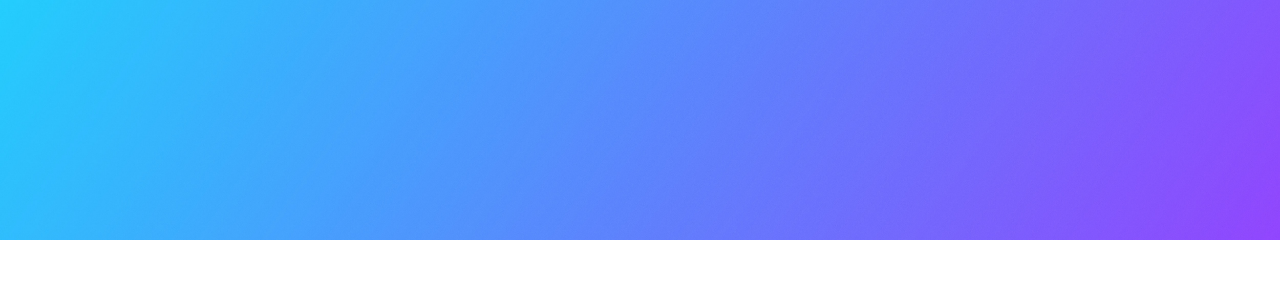
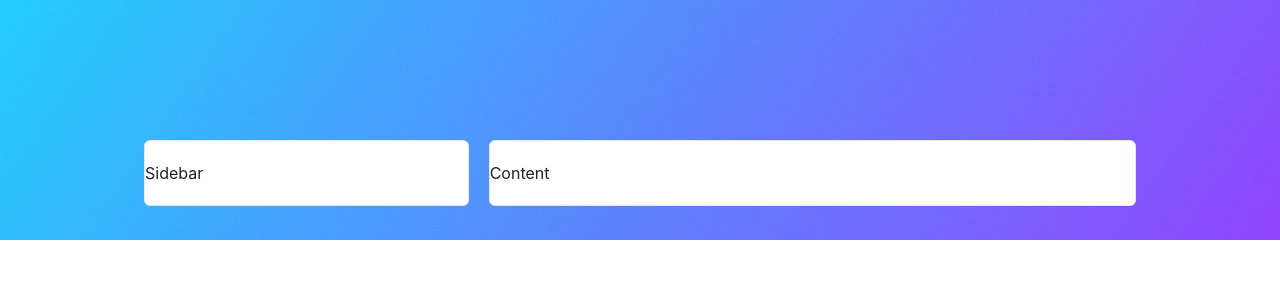
Before and after one commit to dumbmety/user-profile, a React (Create React App) app: page / in a window 1280 px wide. Shown: the top 300 px of the page. Built offline with nearby package versions, Linux system fonts and the light colour scheme; the HTML template or start-up script is replaced by a standard one.

Commit message:
feat: added basic layout

```diff
--- /dev/null
+++ b/src/components/Content.jsx
@@ -0,0 +1,20 @@
+import { Box } from '@chakra-ui/layout';
+
+const Content = () => {
+  return (
+    <Box
+      as="main"
+      flex="2"
+      py="5"
+      bg="white"
+      rounded="md"
+      borderWidth="1px"
+      borderColor="gray.200"
+      style={{ transform: 'translateY(-100px)' }}
+    >
+      Content
+    </Box>
+  );
+};
+
+export default Content;
--- /dev/null
+++ b/src/components/Main.jsx
@@ -0,0 +1,15 @@
+import { Container } from '@chakra-ui/layout';
+
+import Content from './Content';
+import Sidebar from './Sidebar';
+
+const Main = () => {
+  return (
+    <Container d="flex" maxW="container.lg">
+      <Sidebar />
+      <Content />
+    </Container>
+  );
+};
+
+export default Main;
--- /dev/null
+++ b/src/components/Sidebar.jsx
@@ -0,0 +1,21 @@
+import { Box } from '@chakra-ui/layout';
+
+const Sidebar = () => {
+  return (
+    <Box
+      as="aside"
+      flex="1"
+      py="5"
+      mr="5"
+      bg="white"
+      rounded="md"
+      borderWidth="1px"
+      borderColor="gray.200"
+      style={{ transform: 'translateY(-100px)' }}
+    >
+      Sidebar
+    </Box>
+  );
+};
+
+export default Sidebar;
--- a/src/container/App.js
+++ b/src/container/App.js
@@ -2,12 +2,14 @@ import SimpleBar from 'simplebar-react';
 import { ChakraProvider } from '@chakra-ui/react';
 
 import Cover from '../components/Cover';
+import Main from '../components/Main';
 
 const App = () => {
   return (
     <SimpleBar style={{ maxHeight: '100vh' }}>
       <ChakraProvider>
         <Cover />
+        <Main />
       </ChakraProvider>
     </SimpleBar>
   );
```
